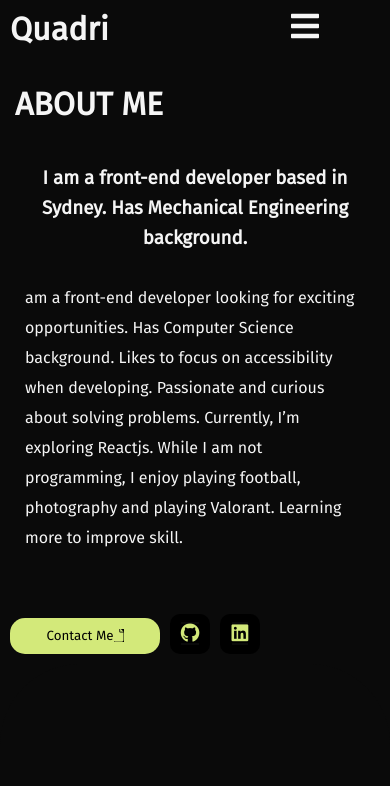
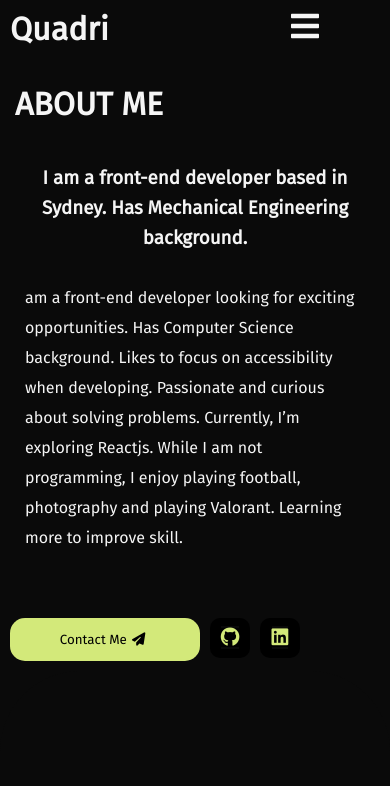
Before and after one commit to GAMSH655/Dev_q, a React (Vite) app: page /About in a window 390 px wide. Shown: the top 786 px of the page. Built offline with nearby package versions, Linux system fonts and the light colour scheme.

Commit message:
working in two  components by changing the icon

```diff
--- a/src/Components/Hero.css
+++ b/src/Components/Hero.css
@@ -91,7 +91,7 @@
     margin-top: 50px;
     border: none;
     outline: none;
-    width: 150px;
+    width: 190px;
     padding: 10px;
     border-radius: 15px;
 }
--- a/src/Pages/About.jsx
+++ b/src/Pages/About.jsx
@@ -17,7 +17,7 @@ const About = () => {
             am a front-end developer looking for exciting opportunities. Has Computer Science background. Likes to focus on accessibility when developing. Passionate and curious about solving problems. Currently, I’m exploring Reactjs. While I am not programming, I enjoy playing football, photography and playing Valorant. Learning more to improve skill.
             </p>
             <button className="contactme">contact me
-             <i className="fa-solid fa-file icon"></i>
+            <i class="fa-solid fa-paper-plane plane"></i>
               </button>
              <button className='contactBtn'>
              <a href="https://github.com/GAMSH655"> <i className="fa-brands fa-github icon"></i> </a></button>
```
